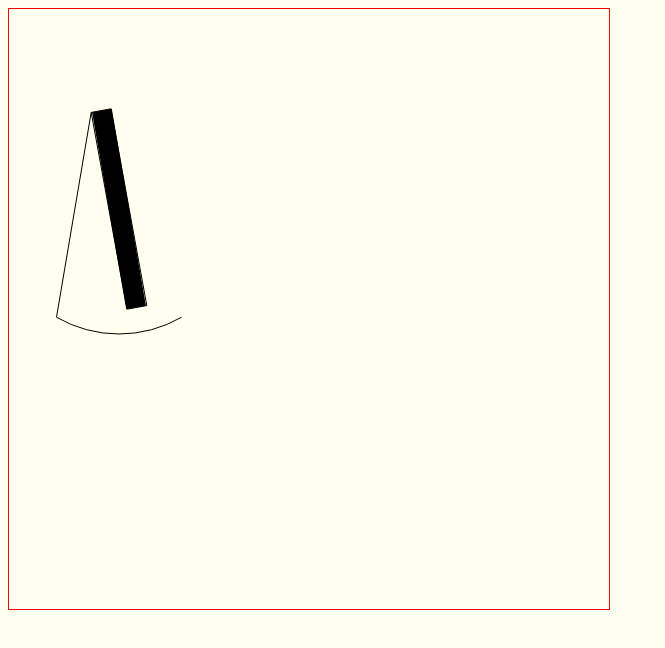
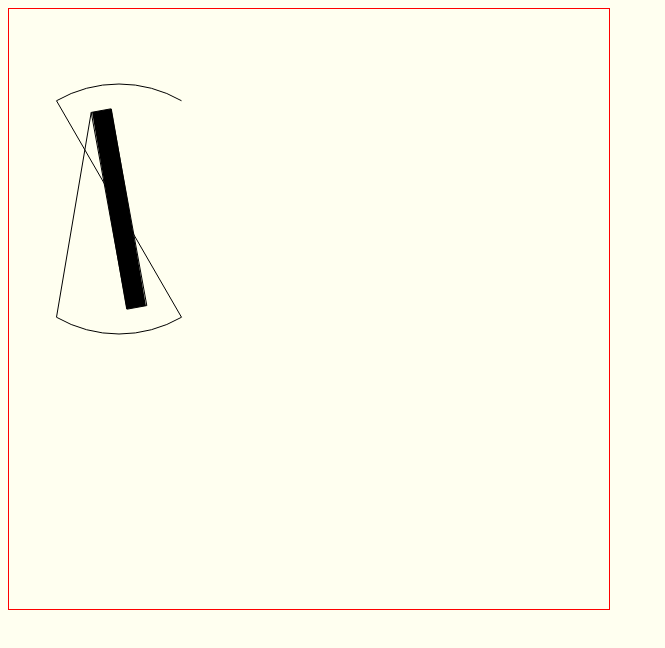
Before and after one commit to nailtosun/DcMachineSimulation, a plain HTML site: page index.html in a window 1280 px wide. Shown: the whole page, without its empty margins (0-665 px from the left). Drawn offline with Linux system fonts and the light colour scheme.

Commit message:
bir saçma çizgi daha

```diff
--- a/index.html
+++ b/index.html
@@ -25,6 +25,7 @@
       angle = (angle + w*1) % 360;
       dc.clearRect(0, 0, canvas.width, canvas.height);
       mgnt.arc(110,200,125,8*(Math.PI)/12,4*(Math.PI)/12,true);
+      mgnt.arc(110,200,125,-8*(Math.PI)/12,-4*(Math.PI)/12,false);
       mgnt.stroke();
 
       dc.save();
```
